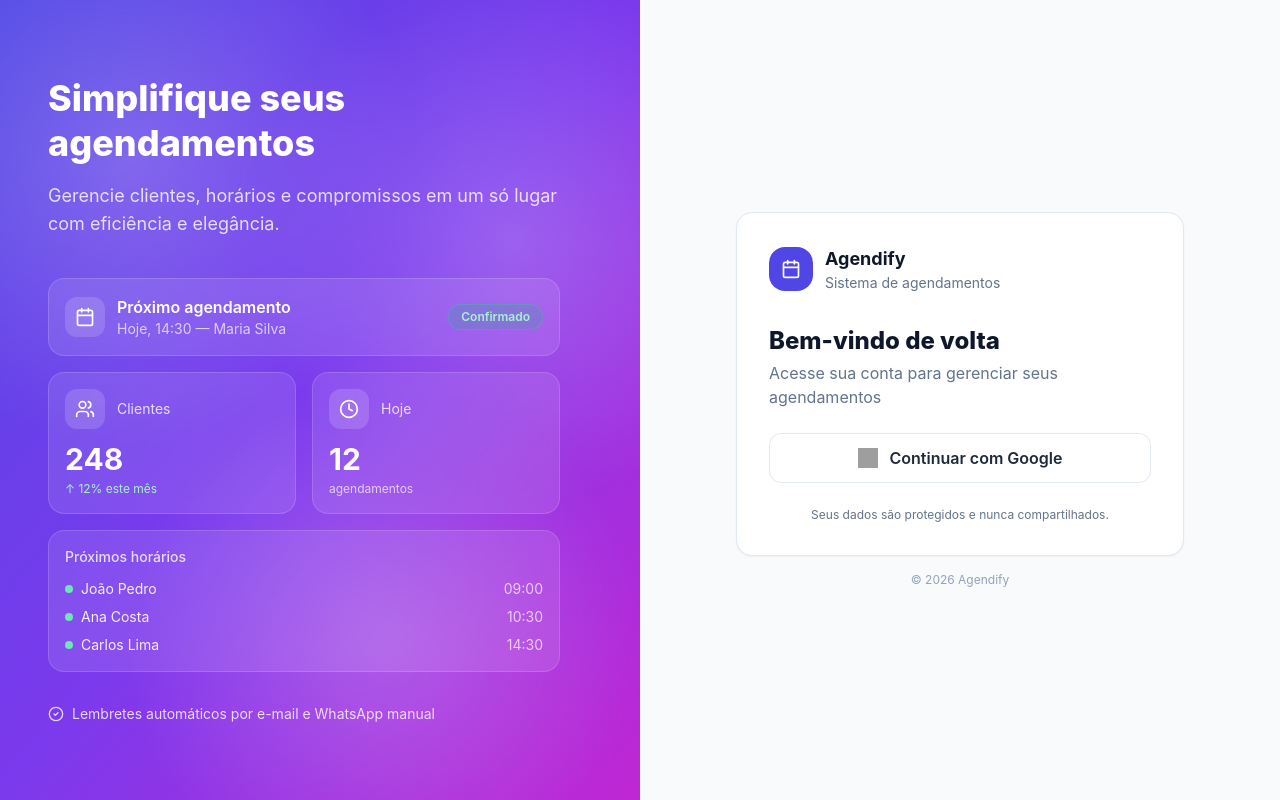
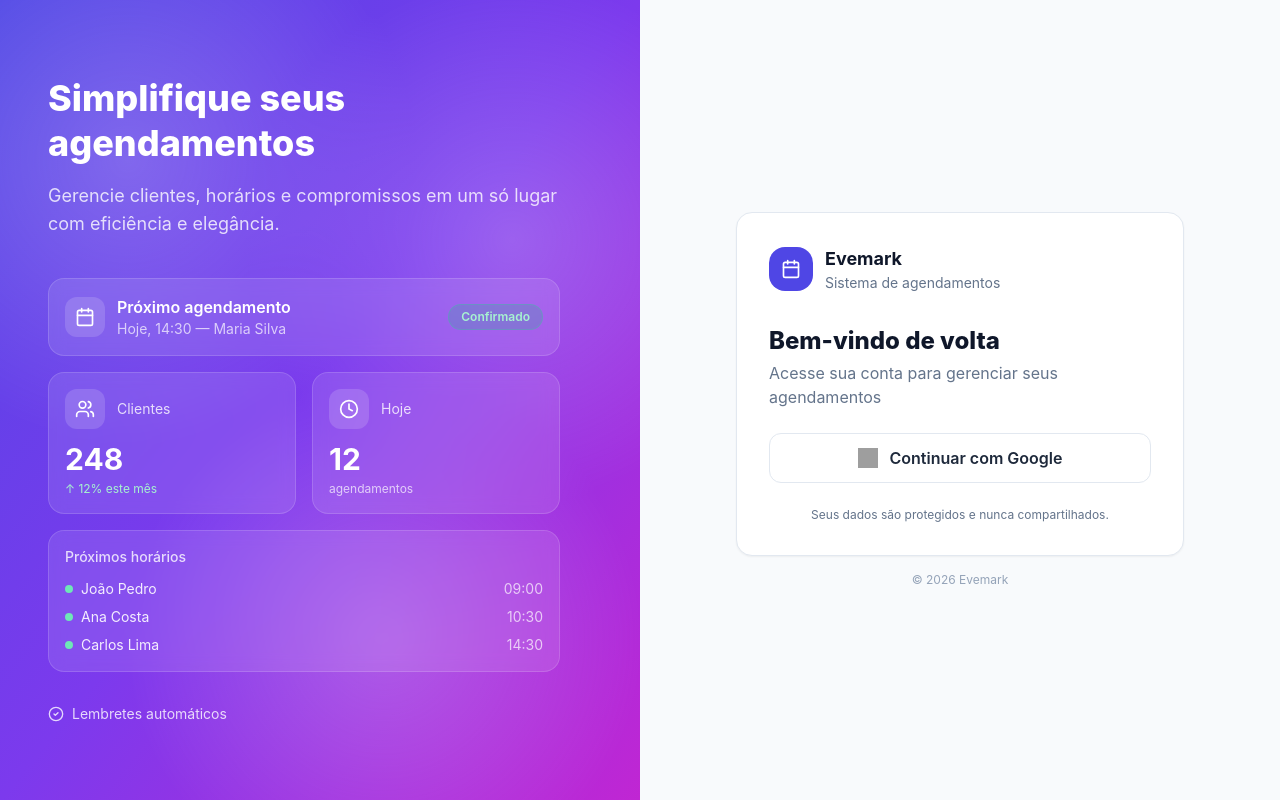
Before and after one commit to Jeffems/agendamento-system, a React (Vite) app in the folder frontend/: page /login in a window 1280 px wide. Built offline with nearby package versions, Linux system fonts and the light colour scheme; grey boxes are pictures that could not be loaded.

Commit message:
mudança de nomes

```diff
--- a/frontend/src/pages/Login.jsx
+++ b/frontend/src/pages/Login.jsx
@@ -115,7 +115,7 @@
 
                 <div className="pt-4 flex items-center gap-2 text-white/80 text-sm">
                   <CheckCircle2 className="h-4 w-4" />
-                  Lembretes automáticos por e-mail e WhatsApp manual
+                  Lembretes automáticos
                 </div>
               </div>
             </div>
@@ -131,7 +131,7 @@
                   <Calendar className="h-5 w-5" />
                 </div>
                 <div>
-                  <p className="text-slate-900 font-bold text-lg">Agendify</p>
+                  <p className="text-slate-900 font-bold text-lg">Evemark</p>
                   <p className="text-slate-500 text-sm">Sistema de agendamentos</p>
                 </div>
               </div>
@@ -164,7 +164,7 @@
             </div>
 
             <p className="text-center text-xs text-slate-400 mt-4">
-              © {new Date().getFullYear()} Agendify
+              © {new Date().getFullYear()} Evemark
             </p>
           </div>
         </div>
```
